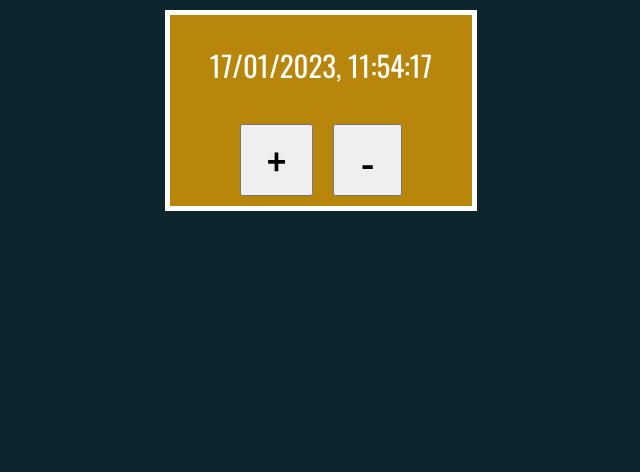
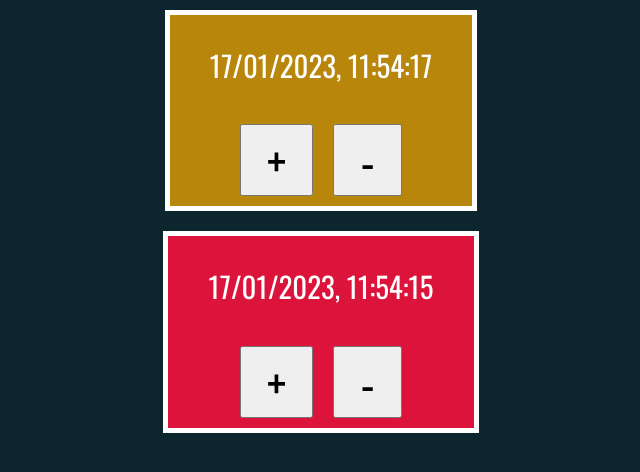
Before and after one commit to RoniDeringer/curso_web_moderno, a website: page jquery_19/jquery/manipulandoAtributos.html in a window 1280 px wide. Shown: the part 90-562 px from the top of the page, without its empty margins (319-959 px from the left). Drawn offline with Linux system fonts and the light colour scheme.

Commit message:
exemplo do relogio atualizando

```diff
--- a/jquery_19/jquery/manipulandoAtributos.html
+++ b/jquery_19/jquery/manipulandoAtributos.html
@@ -22,6 +22,7 @@
 <body class='conteudo exercicio'>
     <h1>Manipulando Atributos</h1>
     <div wm-relogio='1000'></div>
+    <div wm-relogio='3000'></div>
     <script>
 
         function Relogio(elemento) {
@@ -58,6 +59,11 @@
         $('[wm-relogio]').each((i, e) => new Relogio(e))
 
         //exemplos
+
+        // $('[wm-relogio]').attr('opa') // ler
+        // $('[wm-relogio]').attr('opa', 3) //alterar ou inlcuir
         $('[wm-relogio]').attr({ opa: 1, novo: true }) //coloca as propriedades dentro da div
+        $('[wm-relogio]').removeAttr('opa')
+
     </script>
 </body>
```
